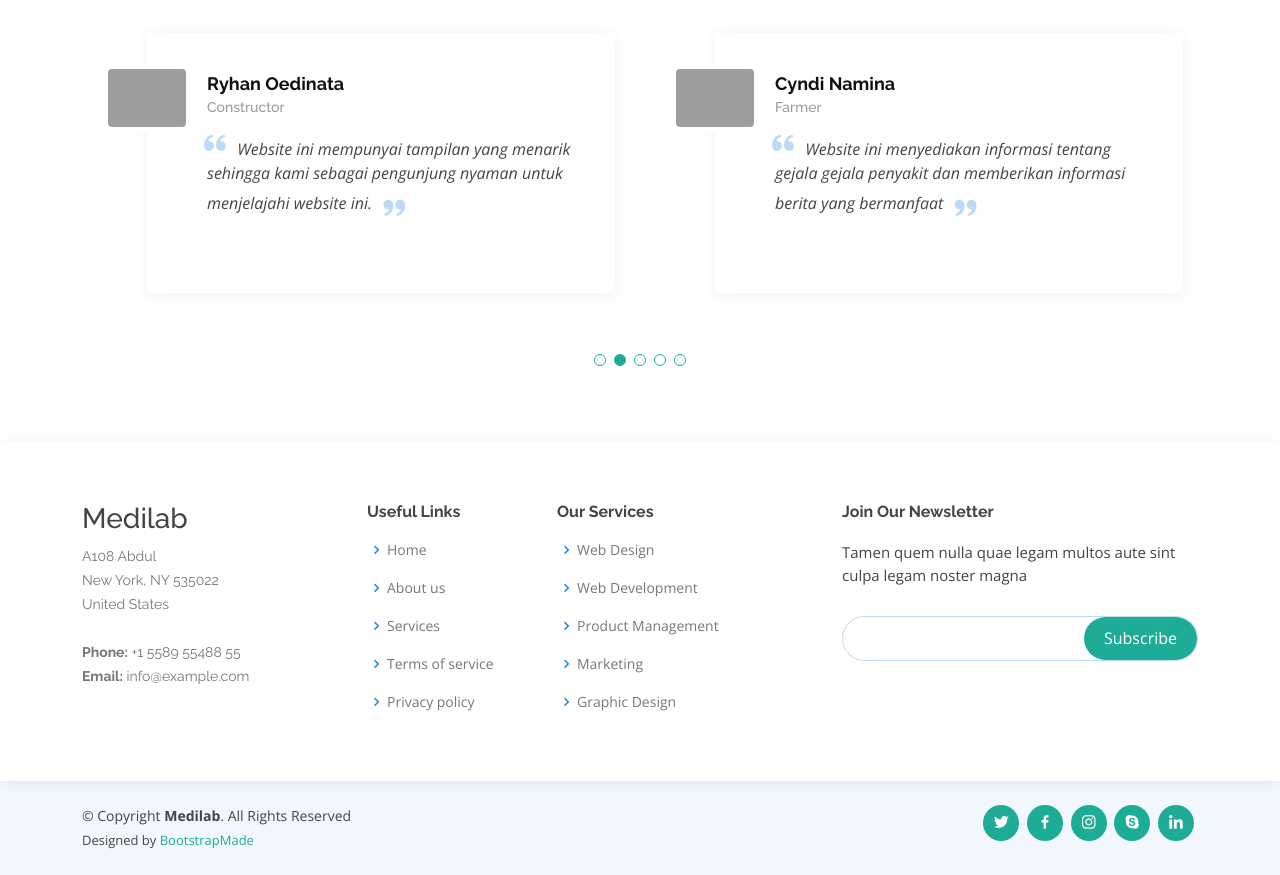
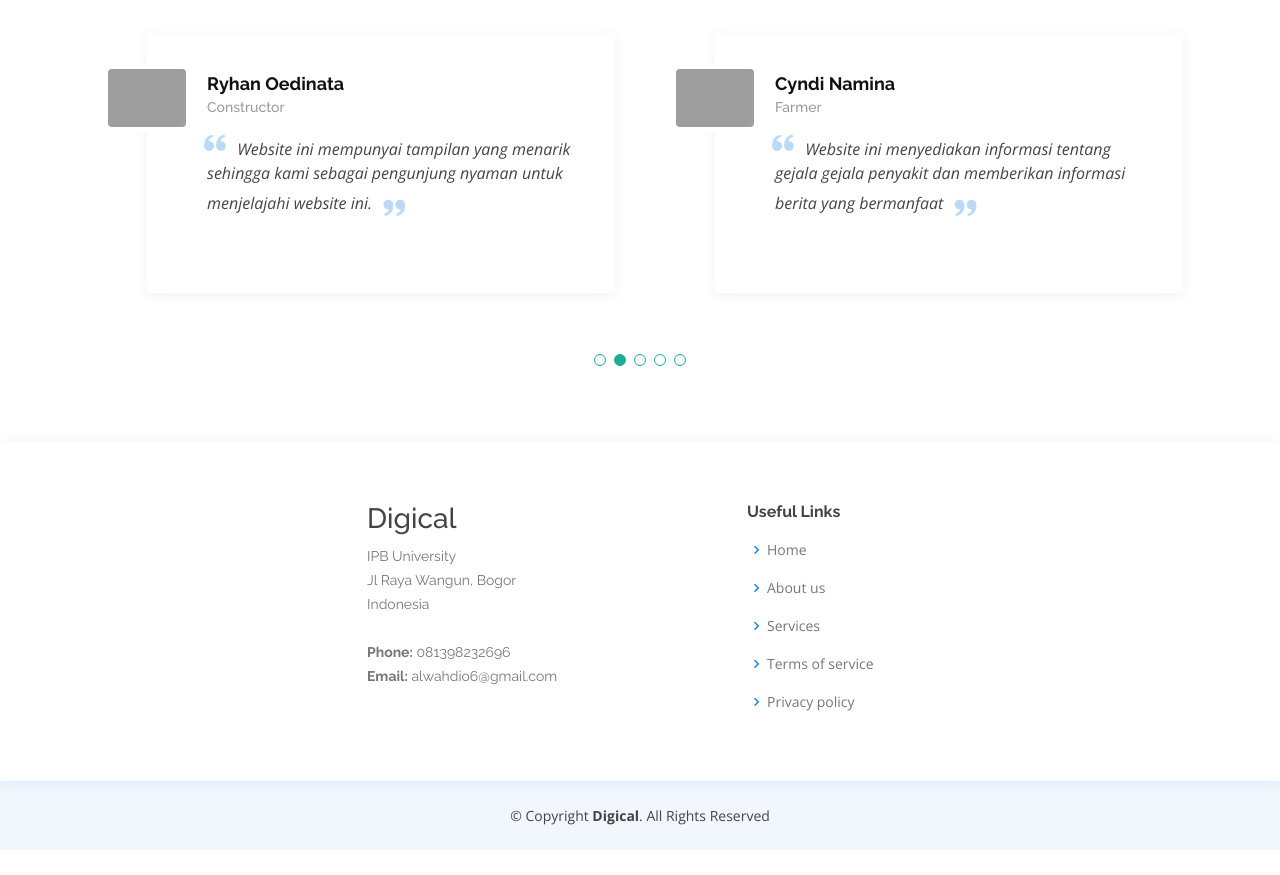
Before and after one commit to aalmuhammad/ProjectLombaOlivia, a plain HTML site: page indexx.html in a window 1280 px wide. Shown: the part 1225-2100 px from the top of the page. After the commit the page ends 2075 px from the top, so only its background shows below. Drawn offline with nearby package versions, Linux system fonts and the light colour scheme; grey boxes are pictures that could not be loaded.

Commit message:
Update indexx.html

```diff
--- a/indexx.html
+++ b/indexx.html
@@ -228,18 +228,18 @@
       <div class="container">
         <div class="row">
 
-          <div class="col-lg-3 col-md-6 footer-contact">
-            <h3>Medilab</h3>
+          <div class="col-lg-3 col-md-6 footer-contact offset-lg-3">
+            <h3>Digical</h3>
             <p>
-              A108 Abdul <br>
-              New York, NY 535022<br>
-              United States <br><br>
-              <strong>Phone:</strong> +1 5589 55488 55<br>
-              <strong>Email:</strong> info@example.com<br>
+              IPB University <br>
+              Jl Raya Wangun, Bogor<br>
+              Indonesia <br><br>
+              <strong>Phone:</strong> 081398232696<br>
+              <strong>Email:</strong> alwahdio6@gmail.com<br>
             </p>
           </div>
 
-          <div class="col-lg-2 col-md-6 footer-links">
+          <div class="col-lg-2 col-md-6 footer-links offset-lg-1">
             <h4>Useful Links</h4>
             <ul>
               <li><i class="bx bx-chevron-right"></i> <a href="#">Home</a></li>
@@ -250,49 +250,16 @@
             </ul>
           </div>
 
-          <div class="col-lg-3 col-md-6 footer-links">
-            <h4>Our Services</h4>
-            <ul>
-              <li><i class="bx bx-chevron-right"></i> <a href="#">Web Design</a></li>
-              <li><i class="bx bx-chevron-right"></i> <a href="#">Web Development</a></li>
-              <li><i class="bx bx-chevron-right"></i> <a href="#">Product Management</a></li>
-              <li><i class="bx bx-chevron-right"></i> <a href="#">Marketing</a></li>
-              <li><i class="bx bx-chevron-right"></i> <a href="#">Graphic Design</a></li>
-            </ul>
-          </div>
-
-          <div class="col-lg-4 col-md-6 footer-newsletter">
-            <h4>Join Our Newsletter</h4>
-            <p>Tamen quem nulla quae legam multos aute sint culpa legam noster magna</p>
-            <form action="" method="post">
-              <input type="email" name="email"><input type="submit" value="Subscribe">
-            </form>
-          </div>
-
         </div>
       </div>
     </div>
 
-    <div class="container d-md-flex py-4">
+    <div class="container  py-4">
 
-      <div class="me-md-auto text-center text-md-start">
-        <div class="copyright">
-          &copy; Copyright <strong><span>Medilab</span></strong>. All Rights Reserved
+      <div class="text-center">
+        <div class="copyright text-center">
+          &copy; Copyright <strong><span>Digical</span></strong>. All Rights Reserved
         </div>
-        <div class="credits">
-          <!-- All the links in the footer should remain intact. -->
-          <!-- You can delete the links only if you purchased the pro version. -->
-          <!-- Licensing information: https://bootstrapmade.com/license/ -->
-          <!-- Purchase the pro version with working PHP/AJAX contact form: https://bootstrapmade.com/medilab-free-medical-bootstrap-theme/ -->
-          Designed by <a href="https://bootstrapmade.com/">BootstrapMade</a>
-        </div>
-      </div>
-      <div class="social-links text-center text-md-right pt-3 pt-md-0">
-        <a href="www.twitter.com" class="twitter"><i class="bx bxl-twitter"></i></a>
-        <a href="www.facebook.com" class="facebook"><i class="bx bxl-facebook"></i></a>
-        <a href="www.instagram.com" class="instagram"><i class="bx bxl-instagram"></i></a>
-        <a href="#" class="google-plus"><i class="bx bxl-skype"></i></a>
-        <a href="#" class="linkedin"><i class="bx bxl-linkedin"></i></a>
       </div>
     </div>
   </footer><!-- End Footer -->
```
